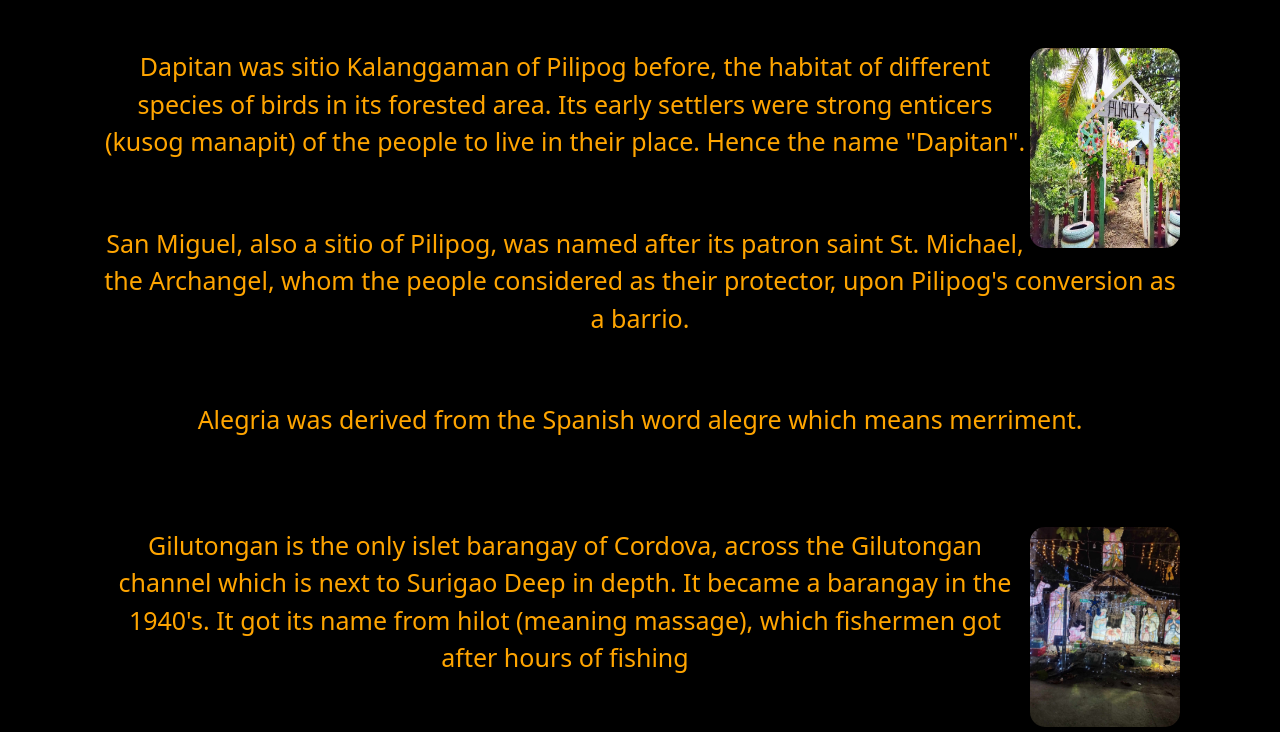
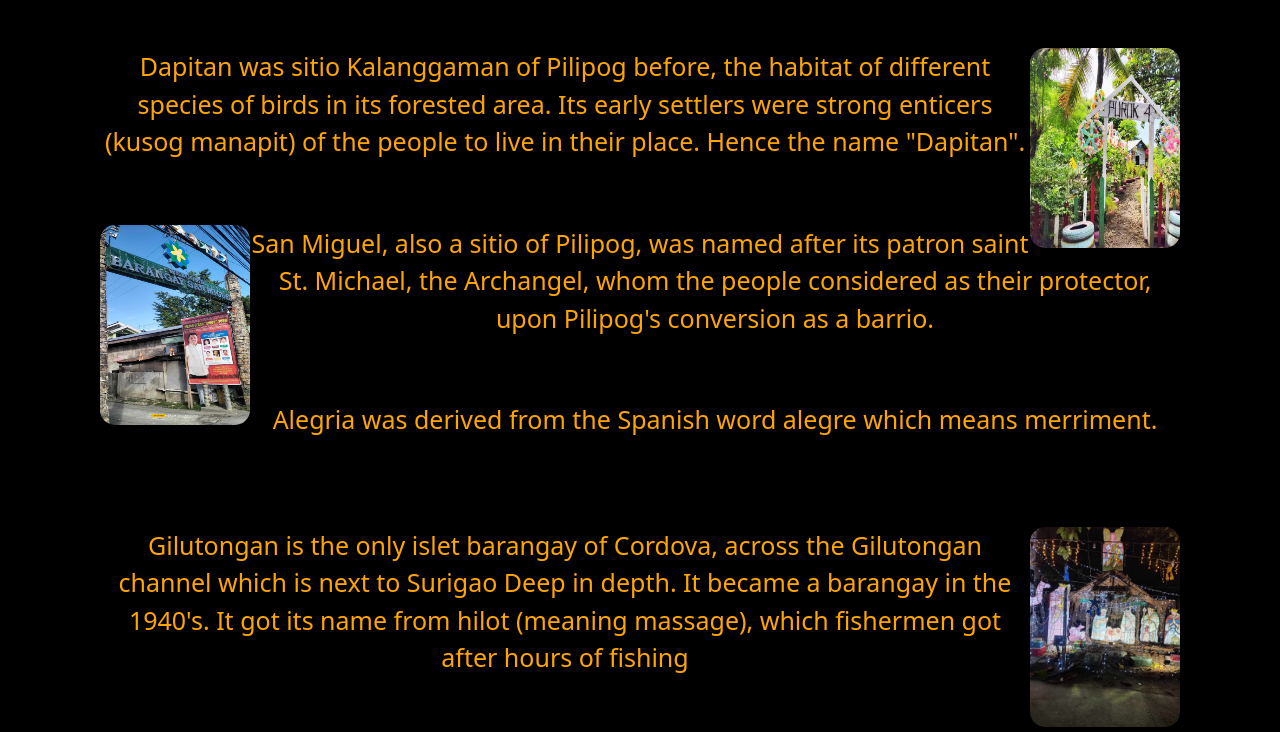
Before and after one commit to francisphi/blog, a plain HTML site: page history.html in a window 1280 px wide. Shown: the part 1647-2379 px from the top of the page. Drawn offline with nearby package versions, Linux system fonts and the light colour scheme.

Commit message:
Update history.html

```diff
--- a/history.html
+++ b/history.html
@@ -80,7 +80,7 @@ Except for Ibabao (created in 1913), Catarman (established on May 3, 1922) Buags
   </div>
   <br><br>
   <div class="text">
-
+      <img src="Img/sanmiguel.jpg" alt="" class="sanmiguel">
       <p>San Miguel, also a sitio of Pilipog, was named after its patron saint St. Michael, the Archangel, whom the people considered as their protector, upon Pilipog's conversion as a barrio.</p>
   </div>
   <br><br>
```
